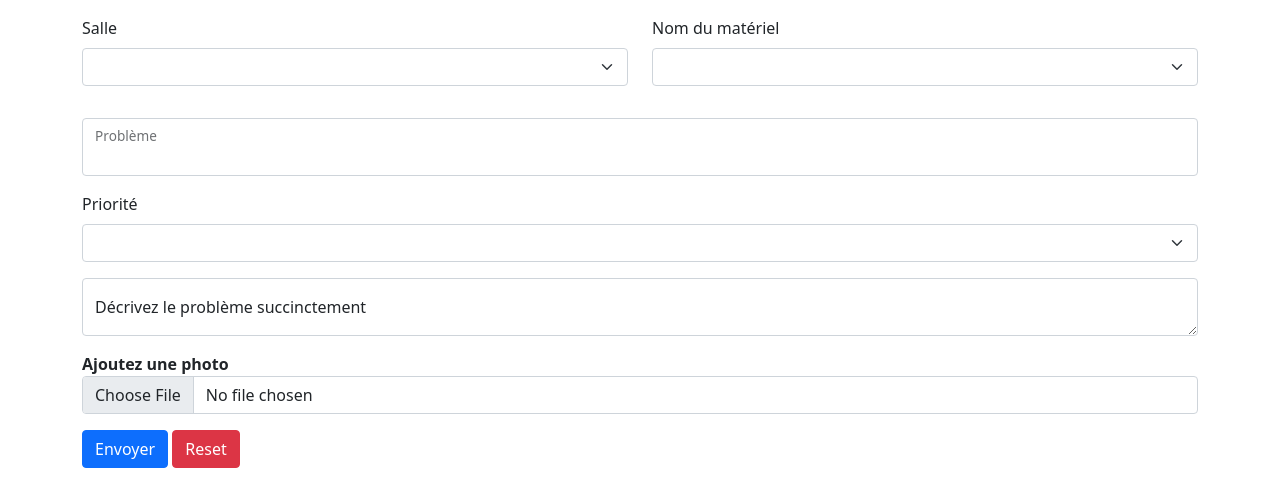
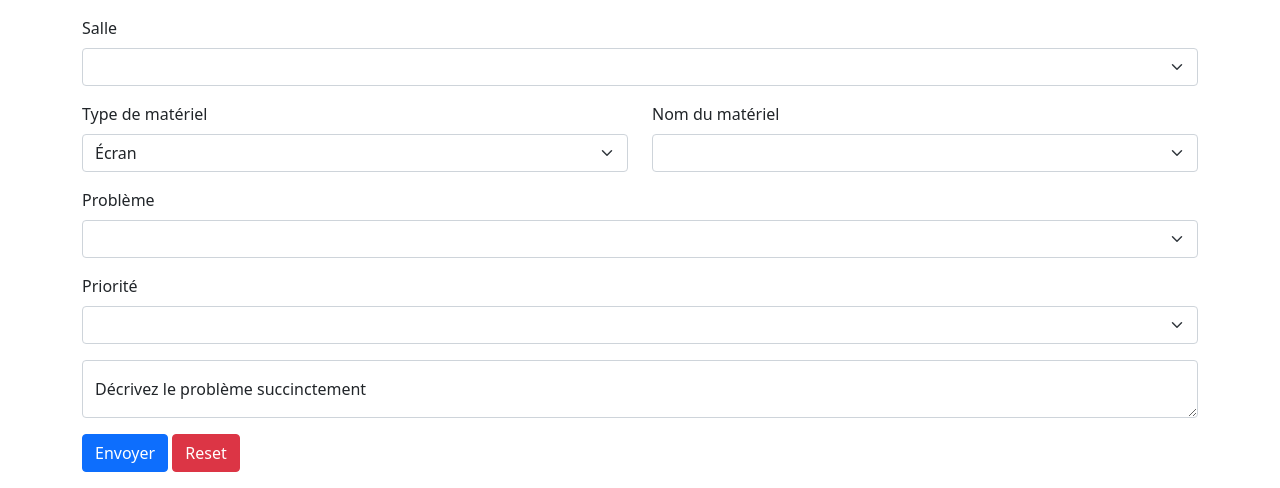
Before and after one commit to Baptiste1802/signanomalie, a Flask app: page / in a window 1280 px wide. Shown: the part 320-808 px from the top of the page. Run offline with Flask 2, Linux system fonts and the light colour scheme; lists and menus that the app fills with data are empty; parts of the project's set-up code (start-up, migrations or seed data) failed here and were passed over.

Commit message:
formulaire dynamique terminé

```diff
--- a/signanomalie/templates/home.html
+++ b/signanomalie/templates/home.html
@@ -39,17 +39,9 @@
 
             {% endif %}
 
-            <div class="mb-3">
-                <div class="row">
             <div class="col mb-3">
                 {{ form.salle.label(class_="form-label") }}
                 {{ form.salle(class_="form-select") }}
-                    </div>
-
-                    <div class="col mb-3">
-                        {{ form.materiel.label(class_="form-label") }}
-                        {{ form.materiel(class_="form-select")}}
-                    </div>
             </div>
 
             {% if form.salle.errors %}
@@ -59,12 +51,25 @@
             </div>
 
             {% endif %}
+
+
+            <div class="mb-3">
+                <div class="row">
+                    <div class="col">
+                        {{ form.type_materiel.label(class_="form-label") }}
+                        {{ form.type_materiel(class_="form-select") }}
                     </div>
 
-            <div class="form-floating mb-3">
-                {{ form.probleme(class_="form-control") }}
+                    <div class="col">
+                        {{ form.materiel.label(class_="form-label") }}
+                        {{ form.materiel(class_="form-select")}}
+                    </div>
+                </div>
+            </div>
+
+            <div class="mb-3">
                 {{ form.probleme.label(class_="form-label") }}
-
+                {{ form.probleme(class_="form-select") }}
             </div>
 
             {% if form.probleme.errors %}
@@ -92,12 +97,11 @@
                 {{ form.desc(class_="form-control") }}
                 {{ form.desc.label(class_="form-label") }}
             </div>
-
-
+<!--
             <div class="mb-3">
                 <label for="formFile" class="ajoutphoto"><strong>Ajoutez une photo</strong></label>
                 <input class="form-control" type="file" id="formFile">
-            </div>
+            </div> -->
 
             <div class="mb-3">
                 {{ form.envoyer(class_="btn btn-primary") }}
@@ -108,16 +112,26 @@
         </form>
 
         <script>
+
             let batiment_select = document.getElementById("batiment");
             let salle_select = document.getElementById("salle");
             let materiel_select = document.getElementById("materiel");
+            let type_materiel_select = document.getElementById("type_materiel");
+            let probleme_select = document.getElementById("probleme");
 
-            batiment_select.onchange = async function(){
+            const problemes = {
+                "Monitor" : ["Problème d'affichage", "Ne s'allume pas", "Est dégradé"],
+                "Computer" : ["Ne démarre pas", "Problème de son",  "Cable manquant", "Matériel manquant"],
+                "Printer" : ["Ne démarre pas", "Plus d'encre", "Papier manquant", "Bourrage papier", "Ne marche pas"]
+            }
+
+            getSalles();
+
+            async function getSalles(){
                 try
                 {
                     batiment = batiment_select.value;
                     const response = await fetch("/api/get/locations/" + batiment);
-                    console.log(response.status)
                     if (!response.ok){
                         throw new Error(response.text)
                     }
@@ -127,6 +141,11 @@
                         optionHTML += '<option value="' + id + '">' + salles[id] + '</option>';
                     }
                     salle_select.innerHTML = optionHTML;
+                    if (salle_select.value != ""){
+                        setProblemeMateriel();
+                    } else {
+                        resetField(materiel_select);
+                    }
                 }
                 catch (error)
                 {
@@ -134,21 +153,27 @@
                 }
             }
 
-            salle_select.onchange = async function(){
+            function resetField(field){
+                field.innerHTML = "<option value = '' hidden></options>";
+            }
+
+            async function getMateriel(){
                 try
                 {
                     salle = salle_select.value;
-                    const response = await fetch("/api/get/computers/" + salle);
-                    console.log(response.status)
+                    if (salle.value != ""){
+                        type = type_materiel_select.value;
+                        const response = await fetch("/api/get/" + type.toLowerCase() + "s/" + salle);
                         if (!response.ok){
                             throw new Error(response.text)
                         }
-                    const computers = await response.json();
-                    let optionHTML = "";
-                    for (let id in computers){
-                        optionHTML += '<option value="' + computers[id] + '">' + computers[id] + '</option>';
+                        const materiels = await response.json();
+                        let optionHTML = "<option value = '' hidden></option>";
+                        for (let id in materiels){
+                            optionHTML += '<option value="' + materiels[id] + '">' + materiels[id] + '</option>';
                         }
                         materiel_select.innerHTML = optionHTML;
+                    }
                 }
                 catch (error)
                 {
@@ -156,6 +181,28 @@
                 }
             }
 
+            function getProbleme(){
+
+                if (type_materiel_select.value != ""){
+                    let optionHTML = "";
+                    for (let probleme of problemes[type_materiel_select.value]){
+                        optionHTML += '<option value="' + probleme + '">' + probleme + '</option>';
+                    }
+                    probleme_select.innerHTML = optionHTML;
+                }
+            }
+
+            function setProblemeMateriel(){
+                getMateriel();
+                getProbleme();
+            }
+
+            batiment_select.onchange = getSalles;
+
+            salle_select.onchange = getMateriel;
+
+            type_materiel_select.onchange = setProblemeMateriel;
+
         </script>
     </div>
 
```
Lines whose indentation alone changed are shown as unchanged.
